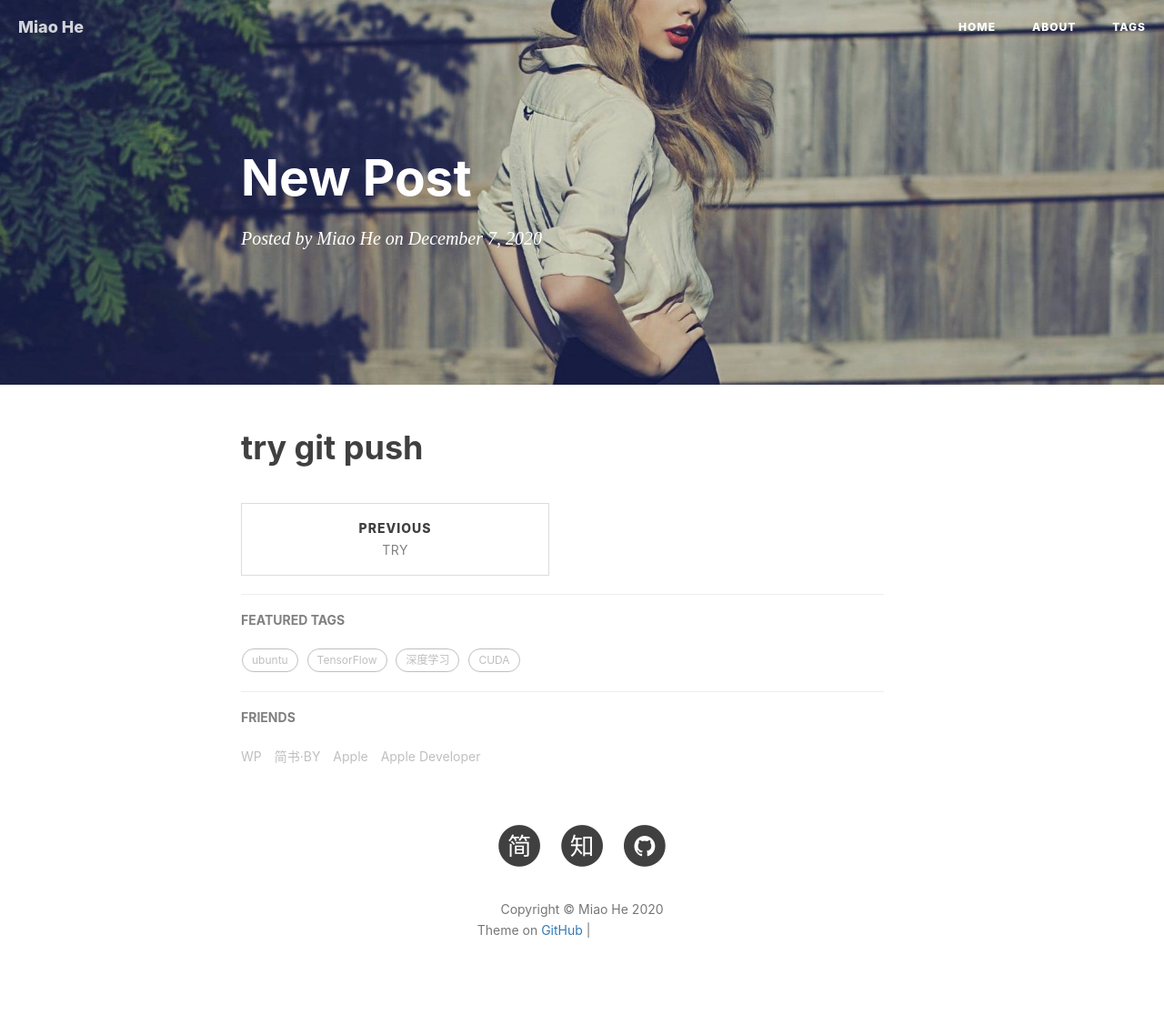
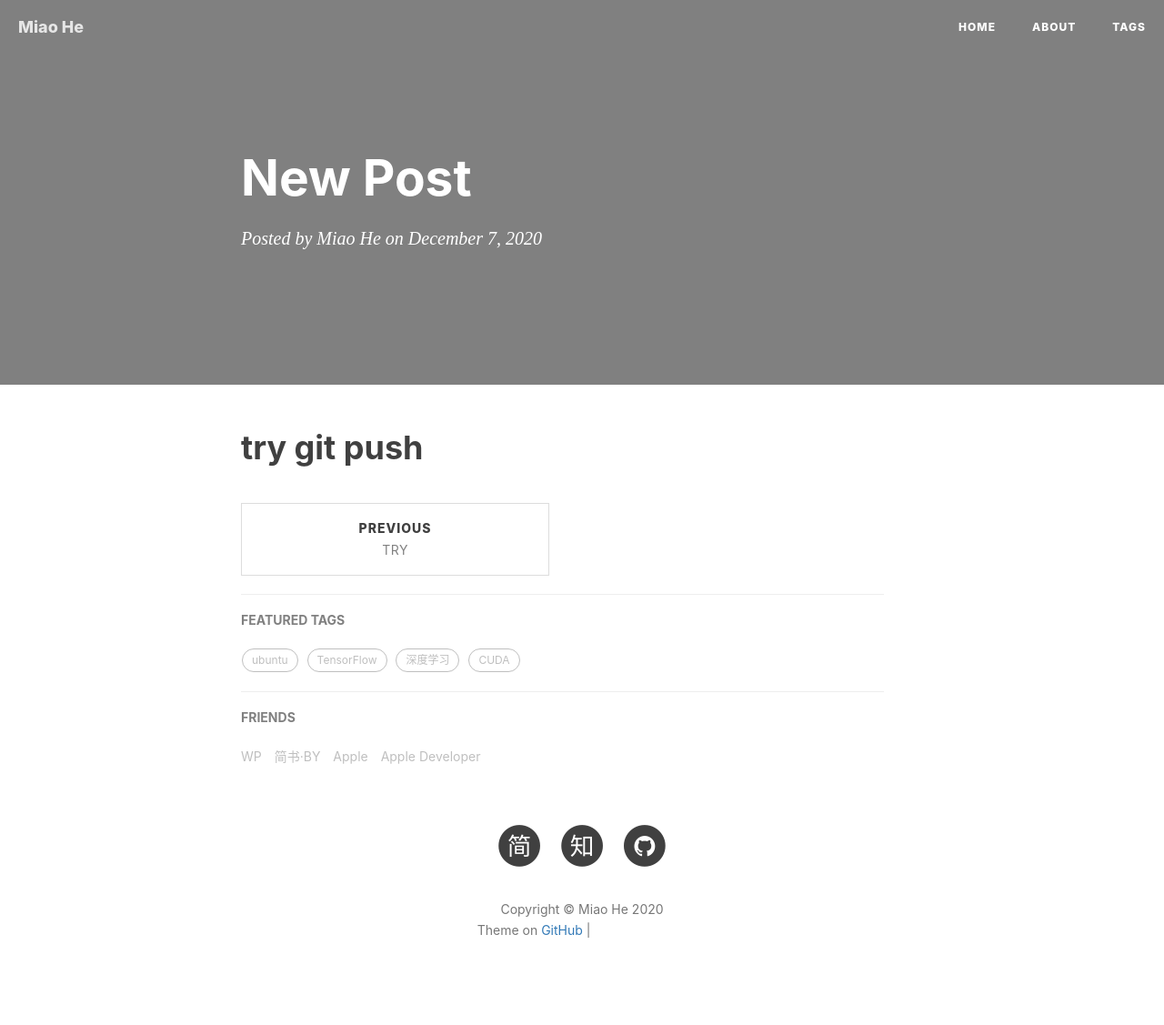
Before and after one commit to MiaoHe13/MiaoHe13.github.io, a Jekyll site: the page built from _posts/2020-12-07-new-post.md, in a window 1280 px wide. Shown: the whole page at 91% size. Built offline with Jekyll 4.4.1, drawn with Linux system fonts in a browser that asks for light colours; nearby versions of some CDN libraries; comment, search, counter and statistics services are not loaded; grey boxes are pictures that could not be loaded.

Commit message:
Update _config.yml

```diff
--- a/_config.yml
+++ b/_config.yml
@@ -1,7 +1,7 @@
 # Site settings
 title: Miao He
 SEOTitle: Miao He's Blog
-header-img: img/post-bg-desk.jpg
+header-img: BingWallpaper-2020-07-06.jpg
 email: miaohe@stu.ecnu.edu.cn
 description: Ecology Seed
 keyword: "Miao He's Blog"
```
